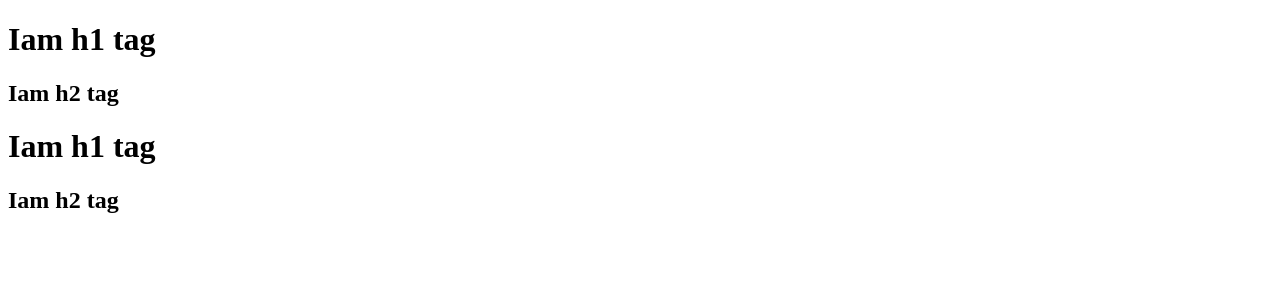
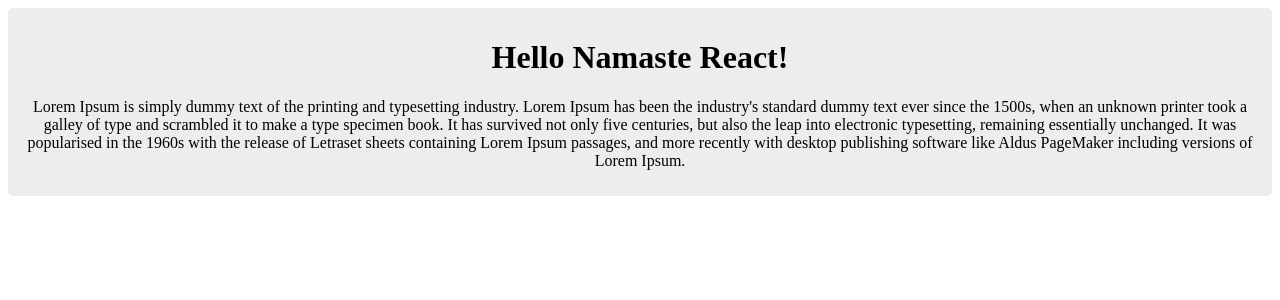
Before and after one commit to nallamillijyothi/React_Basics, a React (Vite) app: page / in a window 1280 px wide. Shown: the top 300 px of the page. Built offline with nearby package versions, Linux system fonts and the light colour scheme.

Commit message:
created first functional component and implemented component composition

```diff
--- a/App.js
+++ b/App.js
@@ -1,11 +1,12 @@
 import React from "react";
-import  ReactDOM  from "react-dom";
+import ReactDOM from "react-dom";
 
 // const heading = React.createElement("h1",{id:"heading"},"Hello World from react!");
 // const root = ReactDOM.createRoot(document.getElementById('root'));
 // root.render(heading);
 
-{/* <div id='parent'>
+{
+  /* <div id='parent'>
     <div id='child1'>
         <h1>Iam h1 tag</h1>
         <h2>Iam h2 tag</h2>
@@ -14,17 +15,51 @@
         <h1>Iam h1 tag</h1>
         <h2>Iam h2 tag</h2>
     </div>
-</div> */}
+</div> */
+}
 
-const parent = React.createElement("div",{id:'parent'},[
-    React.createElement("div",{id:'child1'},[
-        React.createElement("h1",{},"Iam h1 tag"),
-        React.createElement("h2",{},"Iam h2 tag")
-    ]),
-    React.createElement("div",{id:'child2'},[
-        React.createElement("h1",{},"Iam h1 tag"),
-        React.createElement('h2',{},"Iam h2 tag")
-    ])
-]);
-const root = ReactDOM.createRoot(document.getElementById('root'));
-root.render(parent);
+// const parent = React.createElement("div",{id:'parent'},[
+//     React.createElement("div",{id:'child1'},[
+//         React.createElement("h1",{},"Iam h1 tag"),
+//         React.createElement("h2",{},"Iam h2 tag")
+//     ]),
+//     React.createElement("div",{id:'child2'},[
+//         React.createElement("h1",{},"Iam h1 tag"),
+//         React.createElement('h2',{},"Iam h2 tag")
+//     ])
+// ]);
+// const heading = (
+//     <div className="container">
+//         <div>
+//             <h1>Do Epic Shit!</h1>
+//         </div>
+//         <div>
+//             <p>This is a random text for rendering</p>
+//         </div>
+//     </div>
+// )
+const DescriptionComponent = () => {
+  return (
+    <p>
+      Lorem Ipsum is simply dummy text of the printing and typesetting industry.
+      Lorem Ipsum has been the industry's standard dummy text ever since the
+      1500s, when an unknown printer took a galley of type and scrambled it to
+      make a type specimen book. It has survived not only five centuries, but
+      also the leap into electronic typesetting, remaining essentially
+      unchanged. It was popularised in the 1960s with the release of Letraset
+      sheets containing Lorem Ipsum passages, and more recently with desktop
+      publishing software like Aldus PageMaker including versions of Lorem
+      Ipsum.
+    </p>
+  );
+};
+const HeadingComponent = () => {
+  return (
+    <div className="container">
+      <h1>Hello Namaste React!</h1>
+        <DescriptionComponent />
+    </div>
+  );
+};
+const root = ReactDOM.createRoot(document.getElementById("root"));
+root.render(<HeadingComponent />);
--- a/index.css
+++ b/index.css
@@ -1,3 +1,9 @@
 #heading{
     color: red;
 }
+.container{
+    background-color: rgb(237, 237, 237);
+    padding: 10px;
+    border-radius: 5px;
+    text-align: center;
+}
```
